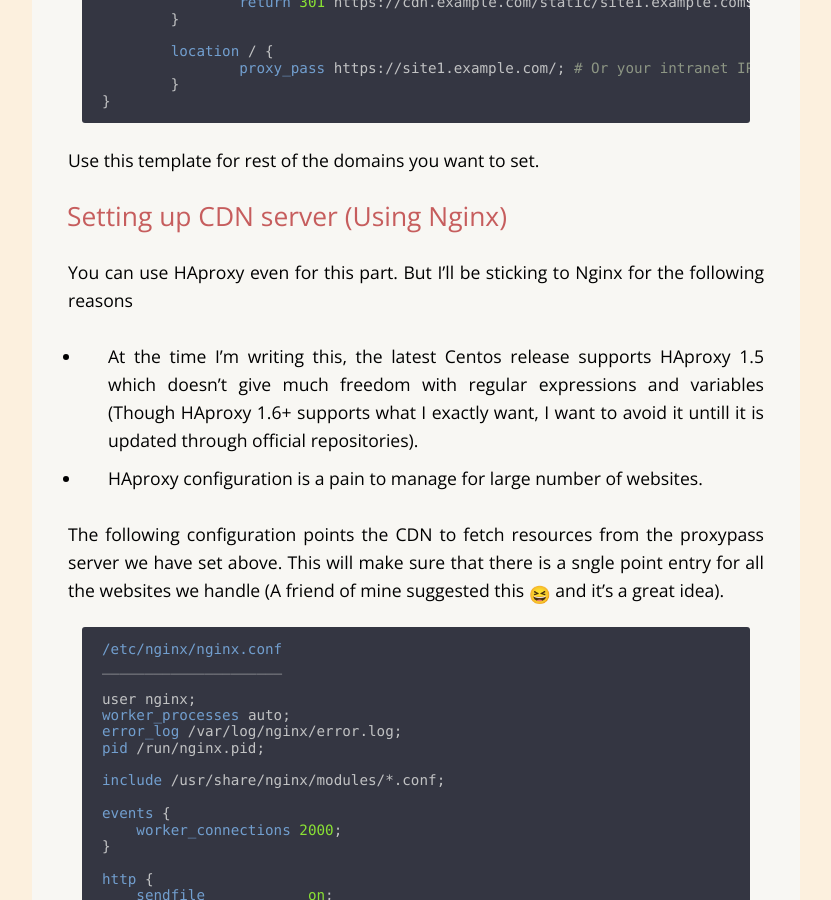
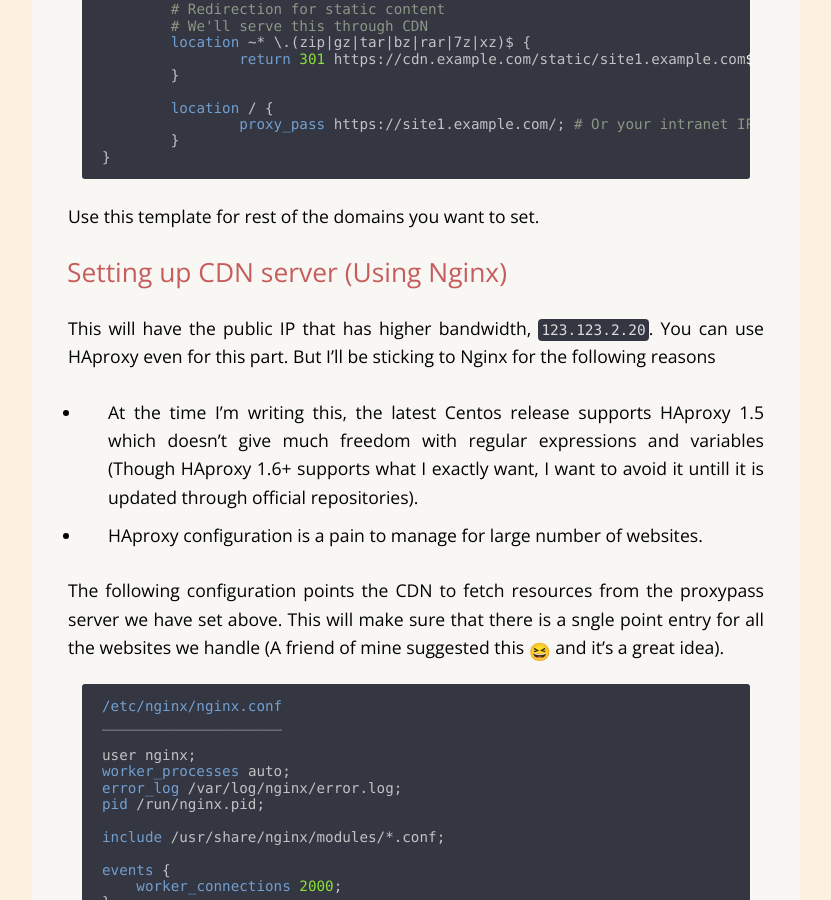
Before and after one commit to jyotishp/jyotishp.github.io, a Jekyll site: the page built from _posts/2017-12-09-setting-up-balancer-for-content-delivery-using-nginx-haproxy.md, in a window 1280 px wide and 900 px high, scrolled down 3986 px. Shown: the whole window, without its empty margins (352-1183 px from the left). Built offline with Jekyll 4.4.1, drawn with Linux system fonts in a browser that asks for light colours; nearby versions of some CDN libraries; emoji names are drawn with the system emoji font; some web fonts are replaced; some of the changed text lies outside the part shown.

Commit message:
Update load balancer article

```diff
--- a/_posts/2017-12-09-setting-up-balancer-for-content-delivery-using-nginx-haproxy.md
+++ b/_posts/2017-12-09-setting-up-balancer-for-content-delivery-using-nginx-haproxy.md
@@ -17,6 +17,7 @@
 Proxypass can be implemented using HAproxy or Nginx. We prefer Nginx as it has more intuitive configuration (and saves a lot of pain as the configuration can be split into multiple files unlike HAproxy which doesn't support include directive).
 
 ## Setting up Proxypass server (Using HAproxy)
+This will have your public IP that has 100% uptime, `123.123.1.10`.
 Use the following configuration
 {% highlight apache %}
 /etc/haproxy/haproxy.cfg
@@ -109,7 +110,7 @@
 {% endhighlight %}
 
 ## Setting up Proxypass server (Using Nginx)
-Skip this step if you are using HAproxy.
+Skip this step if you are using HAproxy. This will have your public IP that has 100% uptime, `123.123.1.10`.
 {% highlight nginx %}
 user nginx;
 worker_processes auto;
@@ -195,6 +196,7 @@
 Use this template for rest of the domains you want to set.
 
 ## Setting up CDN server (Using Nginx)
+This will have the public IP that has higher bandwidth, `123.123.2.20`.
 You can use HAproxy even for this part. But I'll be sticking to Nginx for the following reasons
 - At the time I'm writing this, the latest Centos release supports HAproxy 1.5 which doesn't give much freedom with regular expressions and variables (Though HAproxy 1.6+ supports what I exactly want, I want to avoid it untill it is updated through official repositories).
 - HAproxy configuration is a pain to manage for large number of websites.
@@ -279,3 +281,6 @@
 
 }
 {% endhighlight %}
+
+## Conclusion
+Your sites, `site1.example.com` and `site2.example.com`, will be served through the IP with maximum uptime (Proxypass server) and contents that are not too much important (some downloads or datasets) will be served on IP that has higher bandwidth (CDN server).
```
Also changed, not shown: 1 other file.
